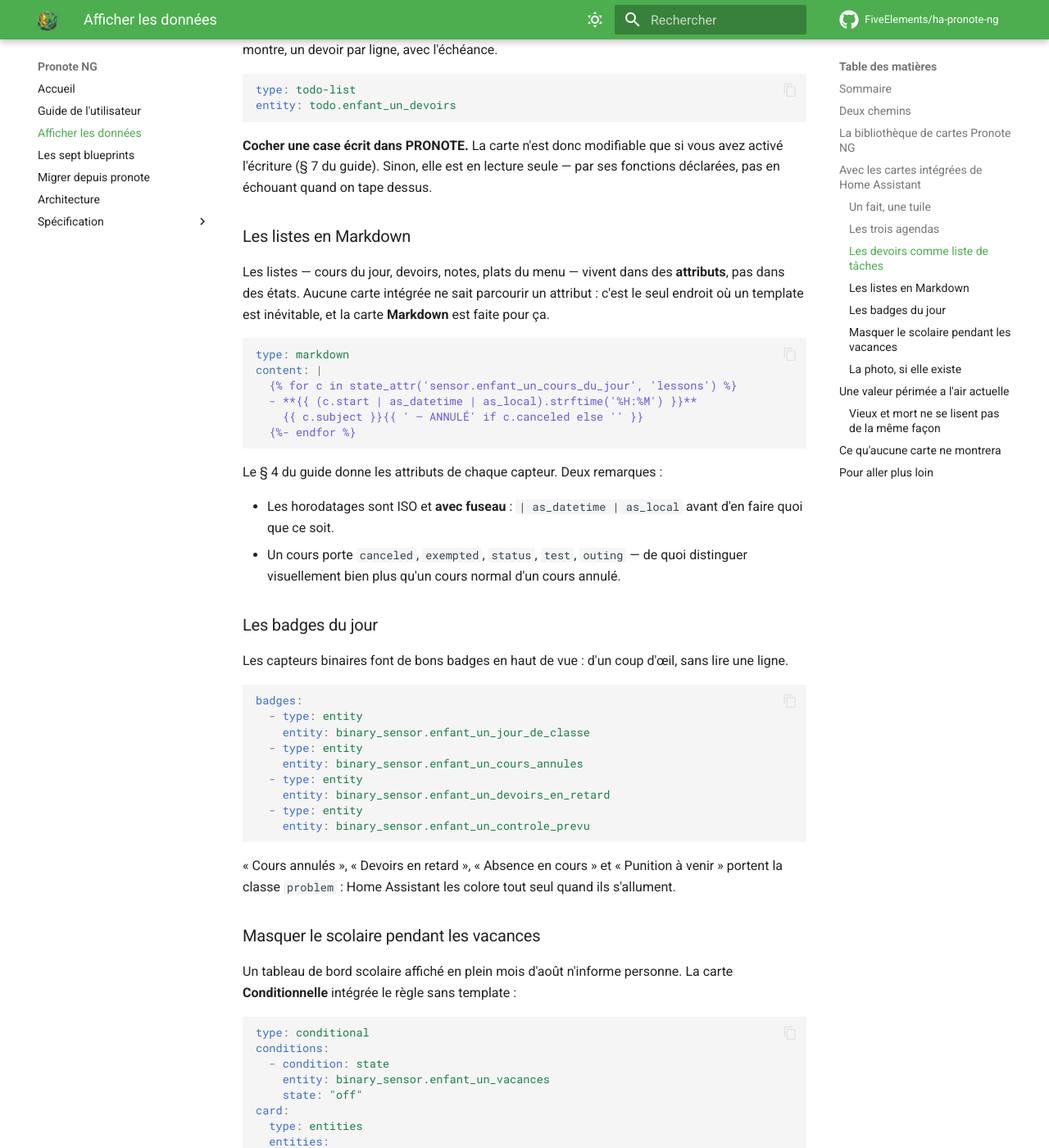
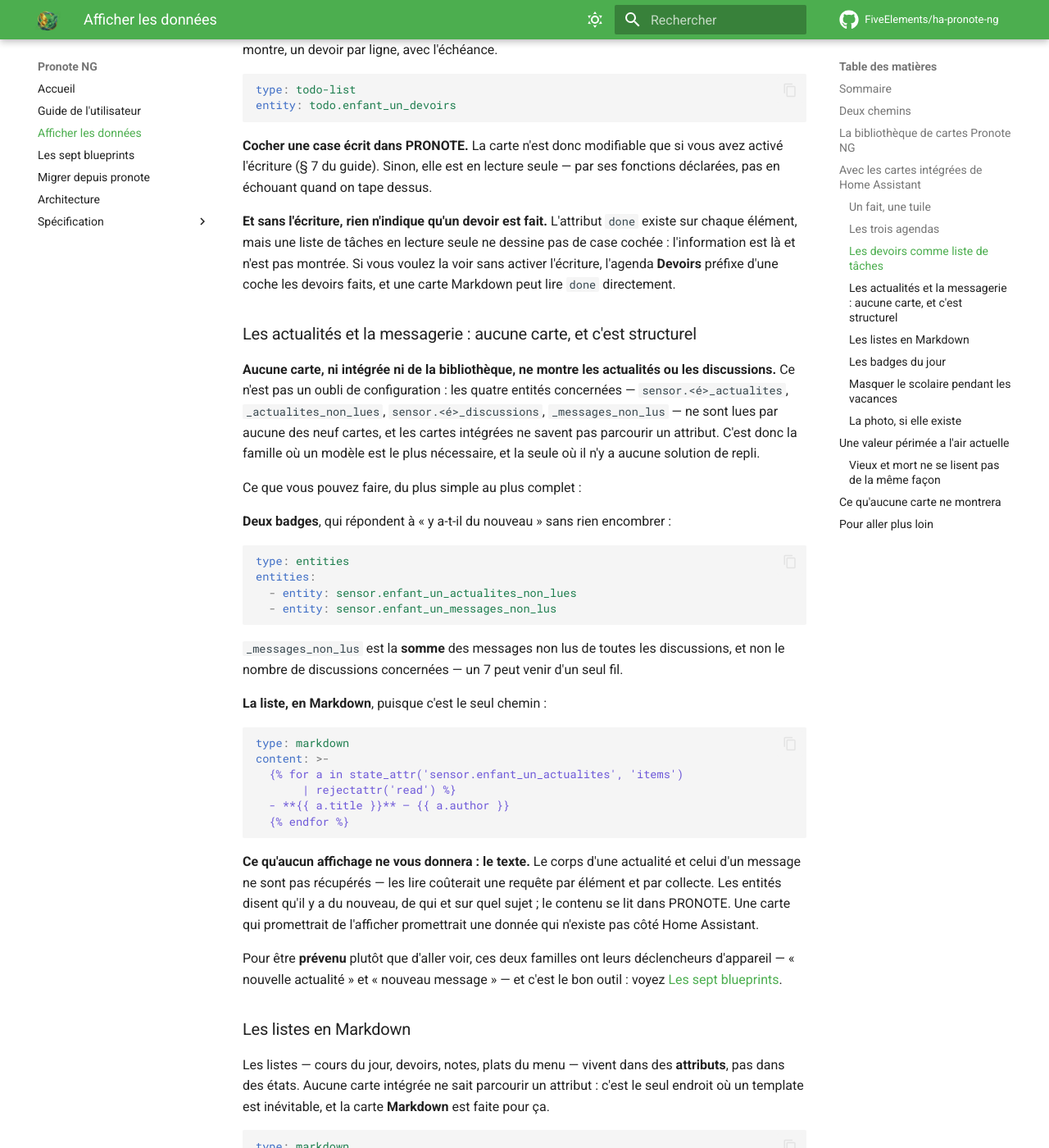
Before and after one commit to FiveElements/ha-pronote-ng, an MkDocs documentation site: the page built from docs/AFFICHER-LES-DONNEES.md, in a window 1280 px wide and 1400 px high, scrolled down 2514 px. Shown: the whole window at 82% size. Built offline with MkDocs 1.6.1 and Material for MkDocs 9.7.7, drawn with Linux system fonts in a browser that asks for light colours; comment, search, counter and statistics services are not loaded.

Commit message:
docs: actualités et messagerie n'ont aucune carte, et `done` ne se voit pas
Deux trous trouvés par l'inventaire inverse de `ha-pronote-cards` (`e1a6e66`) :
les entités que le producteur publie et qu'aucune carte ne lit. Un catalogue
écrit depuis les cartes ne pouvait pas les voir, et cette page était écrite
comme ça.

**Actualités et messagerie n'ont aucune carte**, ni parmi les neuf de la
bibliothèque ni parmi les intégrées — celles-ci ne savent pas parcourir un
attribut. Quatre entités concernées, et la page ne les mentionnait nulle part :
c'est la famille où un modèle est le plus nécessaire et la seule sans solution
de repli. Nouvelle section, avec les deux badges pour « y a-t-il du nouveau »,
la liste en Markdown, et le rappel que `_messages_non_lus` est la **somme** des
non-lus et non le nombre de discussions — un 7 peut venir d'un seul fil.

Avec la limite qui compte : **le texte n'existe pas** côté Home Assistant. Le
corps d'une actualité et celui d'un message ne sont pas récupérés, parce que les
lire coûterait une requête par élément et par collecte. Une carte qui
promettrait de l'afficher promettrait une donnée absente. Renvoi vers les
déclencheurs d'appareil, qui sont le bon outil pour être prévenu.

**Et sans l'écriture, `done` est lu mais pas rendu.** La page disait
correctement qu'une liste de tâches n'est modifiable qu'avec l'écriture activée,
d'où un lecteur pouvait déduire que l'état d'un devoir est au moins *affiché*.
Il ne l'est pas : une liste en lecture seule ne dessine pas de case cochée.
Mesuré sur l'instance, où l'écriture est désactivée. Les deux façons de le voir
quand même sont nommées — l'agenda préfixe d'une coche, et Markdown lit `done`.

`mkdocs build --strict` vert en conteneur propre.

Co-Authored-By: Claude Opus 5 (1M context) <noreply@anthropic.com>

````diff
--- a/docs/AFFICHER-LES-DONNEES.md
+++ b/docs/AFFICHER-LES-DONNEES.md
@@ -113,6 +113,58 @@ entity: todo.enfant_un_devoirs
 **Cocher une case écrit dans PRONOTE.** La carte n'est donc modifiable que si
 vous avez activé l'écriture (§ 7 du guide). Sinon, elle est en lecture seule —
 par ses fonctions déclarées, pas en échouant quand on tape dessus.
+
+**Et sans l'écriture, rien n'indique qu'un devoir est fait.** L'attribut `done`
+existe sur chaque élément, mais une liste de tâches en lecture seule ne dessine
+pas de case cochée : l'information est là et n'est pas montrée. Si vous voulez la
+voir sans activer l'écriture, l'agenda **Devoirs** préfixe d'une coche les
+devoirs faits, et une carte Markdown peut lire `done` directement.
+
+### Les actualités et la messagerie : aucune carte, et c'est structurel
+
+**Aucune carte, ni intégrée ni de la bibliothèque, ne montre les actualités ou
+les discussions.** Ce n'est pas un oubli de configuration : les quatre entités
+concernées — `sensor.<é>_actualites`, `_actualites_non_lues`,
+`sensor.<é>_discussions`, `_messages_non_lus` — ne sont lues par aucune des neuf
+cartes, et les cartes intégrées ne savent pas parcourir un attribut. C'est donc
+la famille où un modèle est le plus nécessaire, et la seule où il n'y a aucune
+solution de repli.
+
+Ce que vous pouvez faire, du plus simple au plus complet :
+
+**Deux badges**, qui répondent à « y a-t-il du nouveau » sans rien encombrer :
+
+```yaml
+type: entities
+entities:
+  - entity: sensor.enfant_un_actualites_non_lues
+  - entity: sensor.enfant_un_messages_non_lus
+```
+
+`_messages_non_lus` est la **somme** des messages non lus de toutes les
+discussions, et non le nombre de discussions concernées — un 7 peut venir d'un
+seul fil.
+
+**La liste, en Markdown**, puisque c'est le seul chemin :
+
+```yaml
+type: markdown
+content: >-
+  {% for a in state_attr('sensor.enfant_un_actualites', 'items')
+       | rejectattr('read') %}
+  - **{{ a.title }}** — {{ a.author }}
+  {% endfor %}
+```
+
+**Ce qu'aucun affichage ne vous donnera : le texte.** Le corps d'une actualité et
+celui d'un message ne sont pas récupérés — les lire coûterait une requête par
+élément et par collecte. Les entités disent qu'il y a du nouveau, de qui et sur
+quel sujet ; le contenu se lit dans PRONOTE. Une carte qui promettrait de
+l'afficher promettrait une donnée qui n'existe pas côté Home Assistant.
+
+Pour être **prévenu** plutôt que d'aller voir, ces deux familles ont leurs
+déclencheurs d'appareil — « nouvelle actualité » et « nouveau message » — et
+c'est le bon outil : voyez [Les sept blueprints](BLUEPRINTS.md).
 
 ### Les listes en Markdown
 
````
